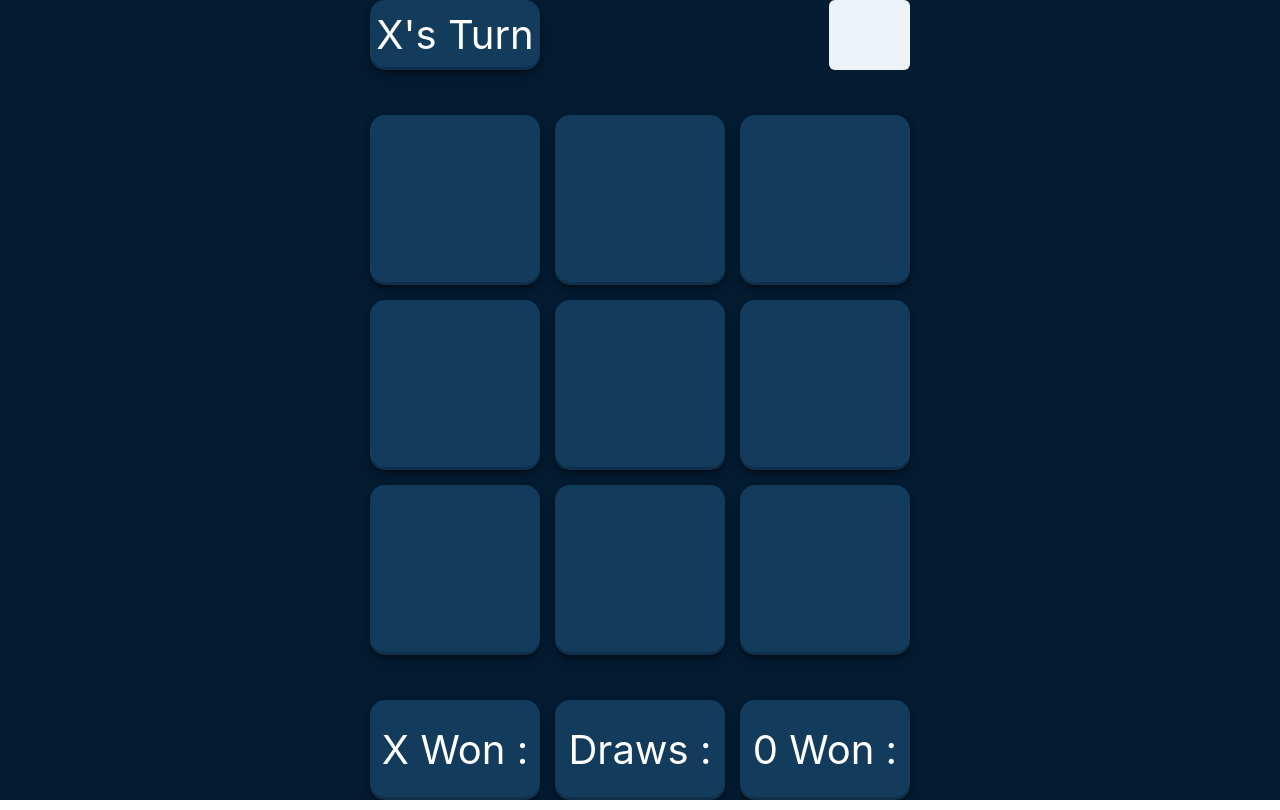
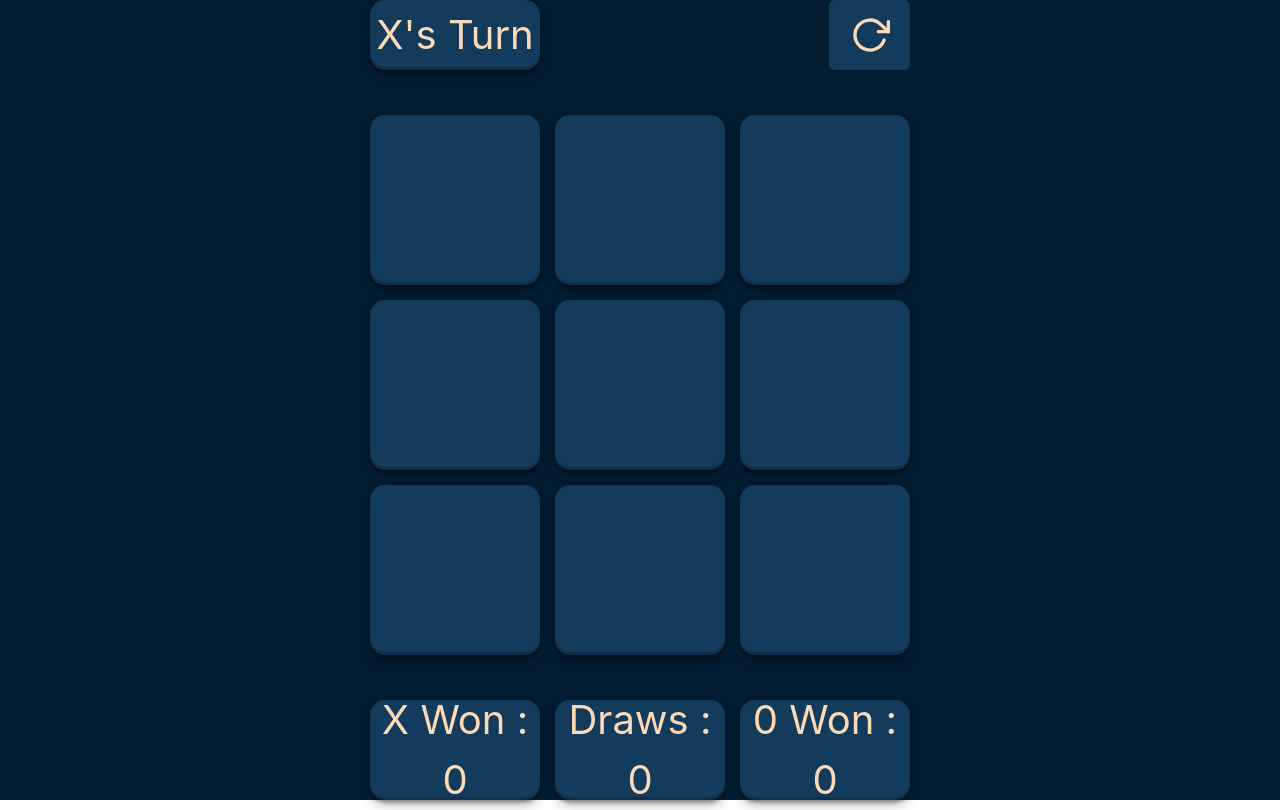
Before and after one commit to AnshKathpal/Tic-Tac-Toe, a React (Create React App) app: page /game in a window 1280 px wide. Built offline with nearby package versions, Linux system fonts and the light colour scheme; a web font is replaced by a local one.

Commit message:
Count-State

```diff
--- a/package.json
+++ b/package.json
@@ -13,6 +13,7 @@
     "framer-motion": "^10.16.2",
     "react": "^18.2.0",
     "react-dom": "^18.2.0",
+    "react-icons": "^4.10.1",
     "react-router-dom": "^6.15.0",
     "react-scripts": "5.0.1",
     "styled-components": "^6.0.7",
--- a/src/Structure/Board.jsx
+++ b/src/Structure/Board.jsx
@@ -1,8 +1,11 @@
 import { Box, Grid, Flex, Button, Text } from "@chakra-ui/react";
-import { useState } from "react";
+import { useEffect, useState } from "react";
 import styled from "styled-components";
 import { Result } from "./Result";
 import { Link } from "react-router-dom";
+
+
+import { FiRotateCw } from "react-icons/fi";
 
 import { Turn } from "./Turn";
 
@@ -14,6 +17,10 @@ export const Board = () => {
   const [playerTurn, setPlayerTurn] = useState("X");
 
   console.log(playerTurn, "Turn");
+
+  const [countXWinner, setCountXWinner] = useState(0);
+  const [count0Winner, setCount0Winner] = useState(0);
+  const [countDraw, setCountDraw] = useState(0);
 
   const winner = () => {
     const winnerLogic = [
@@ -47,6 +54,20 @@ export const Board = () => {
 
   const isWinner = winner();
 
+  console.log(countXWinner, "X");
+  console.log(count0Winner, "0");
+  console.log(countDraw,"Draw");
+
+  useEffect(() => {
+    if (isWinner === "X") {
+      setCountXWinner((prevCount) => prevCount + 1);
+    } else if (isWinner === "0") {
+      setCount0Winner((prevCount) => prevCount + 1);
+    } else if(isWinner === "draw") {
+      setCountDraw((prevCount) => prevCount + 1);
+    }
+  }, [isWinner]);
+
   const handleClick = (index) => {
     if (eachBox[index] != null) {
       return;
@@ -61,22 +82,37 @@ export const Board = () => {
     setPlayerTurn(turn);
   };
 
+
   const handleRestart = () => {
     setEachBox(Array(9).fill(null));
     setIsXTurn(true);
     setPlayerTurn("X");
+    setCountXWinner(0)
+    setCountDraw(0)
+    setCount0Winner(0)
   };
+
+
+  const handleRound = () => {
+
+    setEachBox(Array(9).fill(null));
+    setPlayerTurn("X");
+    setIsXTurn(true);
+
+  }
 
   return (
     <Flex height="100vh" justify="center" align="center" bg="#041C32">
-      {isWinner ? (
+      {isWinner && (
         isWinner === "draw" ? (
-          <Result text={"It's a Draw"} />
+          <Result onClick={handleRound} text={"It's a Draw"} />
         ) : (
-          <Result text={`${isWinner} won the Game`} />
+          <Result onClick={handleRound} text={`${isWinner} won the Game`} />
         )
-      ) : (
-        <Flex justify={"center"} align="center" direction={"column"} gap="45px">
+      )
+      }
+
+<Flex justify={"center"} align="center" direction={"column"} gap="45px">
           <Flex width="100%" h="70px" justify={"space-between"}>
             <Flex
               width="170px"
@@ -89,10 +125,19 @@ export const Board = () => {
               align={"center"}
               fontSize="40px"
             >
-              <Text>{playerTurn}'s Turn</Text>
+              <Text color="#FCDAB7">{playerTurn}'s Turn</Text>
             </Flex>
 
-            <Button onClick={handleRestart} width="15%" h="100%"></Button>
+            <Button
+              color={"#FCDAB7"}
+              bg="#133b5c"
+              fontSize={"40px"}
+              onClick={handleRestart}
+              width="15%"
+              h="100%"
+            >
+              <FiRotateCw />
+            </Button>
           </Flex>
 
           <Grid gridTemplateColumns="repeat(3,1fr)" gap="15px">
@@ -137,7 +182,7 @@ export const Board = () => {
               align={"center"}
               fontSize="40px"
             >
-              <Text>X Won : </Text>
+              <Text color={"#FCDAB7"}>X Won : {countXWinner}</Text>
             </Flex>
             <Flex
               width="170px"
@@ -150,7 +195,7 @@ export const Board = () => {
               align={"center"}
               fontSize="40px"
             >
-              <Text>Draws : </Text>
+              <Text color={"#FCDAB7"}>Draws : {countDraw} </Text>
             </Flex>
             <Flex
               width="170px"
@@ -163,11 +208,12 @@ export const Board = () => {
               align={"center"}
               fontSize="40px"
             >
-              <Text>0 Won : </Text>
+              <Text color={"#FCDAB7"}>0 Won : {count0Winner} </Text>
             </Flex>
           </Flex>
         </Flex>
-      )}
+
+
     </Flex>
   );
 };
--- a/src/Structure/Result.jsx
+++ b/src/Structure/Result.jsx
@@ -1,6 +1,6 @@
-import React, { useEffect } from 'react'
-import { Link } from 'react-router-dom'
-import "../App.css"
+import React, { useEffect } from "react";
+import { Link } from "react-router-dom";
+import "../App.css";
 
 import {
   Modal,
@@ -13,38 +13,48 @@ import {
   useDisclosure,
   Button,
   Text,
-    Box
-  } from '@chakra-ui/react'
+  Box,
+} from "@chakra-ui/react";
 
-export const Result = ({text}) => {
-
-    const { isOpen, onOpen, onClose } = useDisclosure()
-
+export const Result = ({ text, onClick }) => {
+  const { isOpen, onOpen, onClose } = useDisclosure();
 
   useEffect(() => {
-      onOpen()
-    },[onOpen])
+    onOpen();
+  }, [onOpen]);
 
   return (
-<Box w = "100%" h = "100vh">
-
-
-      <Modal  onClose={onClose} isOpen={isOpen} isCentered>
-        {/* <ModalOverlay /> */}
-        <ModalContent maxWidth="70%" h = "200px" bg = "#1E5F74" >
-          <ModalBody display={"flex"} justifyContent = "center" alignItems="center" >
-           <Text color = "#FCDAB7" fontSize="48px" fontFamily="'Permanent Marker', cursive" >
+    <Box>
+      <Modal onClose={onClose} isOpen={isOpen} isCentered>
+        <ModalOverlay />
+        <ModalContent borderRadius={"20px"} maxWidth="80%" h="250px" bg="#1E5F74">
+          <ModalBody
+            display={"flex"}
+            justifyContent="center"
+            alignItems="center"
+          >
+            <Text
+              color="#FCDAB7"
+              fontSize="48px"
+              fontFamily="'Permanent Marker', cursive"
+            >
               {text}
             </Text>
           </ModalBody>
-          {/* <ModalFooter>
-            <Link to = "/game">
-            <Button onClick={onClose}>Close</Button>
+          <ModalFooter
+            border="1px solid red"
+            display={"flex"}
+            justifyContent="center"
+            alignItems={"center"}
+            gap = "100px"
+          >
+            <Link to="/">
+              <Button onClick={onClose}>Quit</Button>
             </Link>
-          </ModalFooter> */}
+            <Button onClick={onClick}>Next Round</Button>
+          </ModalFooter>
         </ModalContent>
       </Modal>
-
     </Box>
-  )
-}
+  );
+};
```
Also changed, not shown: 1 other file (tests, documents, lock files or other folders). Lines whose indentation alone changed are shown as unchanged.
